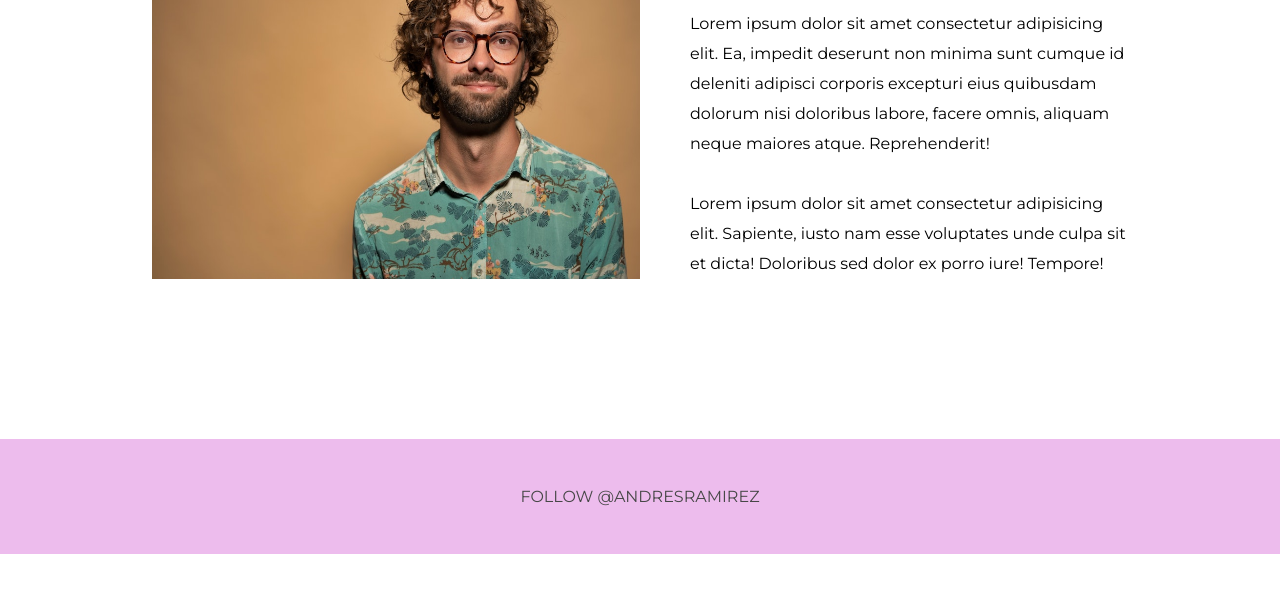
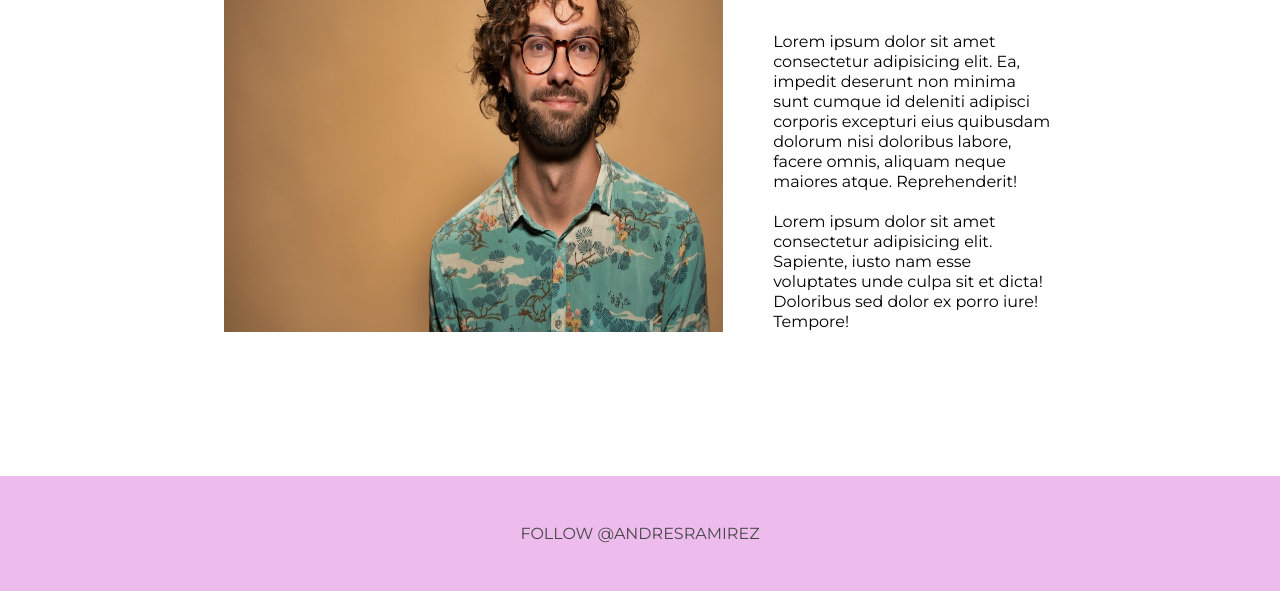
Before and after one commit to AndresRamirez917/100-sitios-63, a plain HTML site: page about.html in a window 1280 px wide. Shown: the part 293-884 px from the top of the page. Before the commit the page ends 847 px from the top, so only its background shows below. Drawn offline with Linux system fonts and the light colour scheme.

Commit message:
fourth commit

```diff
--- a/scss/mobile.scss
+++ b/scss/mobile.scss
@@ -39,6 +39,7 @@
         }
         p {
             text-align: justify;
+            margin-bottom: 1rem;
         }
         img {
             width: 100%;
--- a/scss/styles.scss
+++ b/scss/styles.scss
@@ -42,7 +42,7 @@ img {
 }
 
 .container {
-    max-width: 1300px;
+    max-width: 1100px;
     margin: 0 auto;
     padding: 0 30px;
     overflow: auto;
@@ -74,6 +74,7 @@ img {
 
 //showcase
 #showcase {
+    margin-top: 1rem;
     background: url("/images/showcase.jpg");
     background-position: center;
     background-repeat: no-repeat;
@@ -117,10 +118,10 @@ img {
 
 //about
 #about {
-    margin: 10rem 0;
+    margin: 9rem 0;
     .about-row {
         img {
-            width: 50%;
+            width: 60%;
         }
         .about-text {
             h3 {
@@ -129,7 +130,8 @@ img {
                 font-weight: 400;
             }
             p {
-                line-height: 30px;
+                width: 100%;
+                line-height: 20px;
             }
         }
     }
```
Also changed, not shown: index.html (+4 -4 lines), scss/mobile.css, scss/styles.css, 2 other files.
